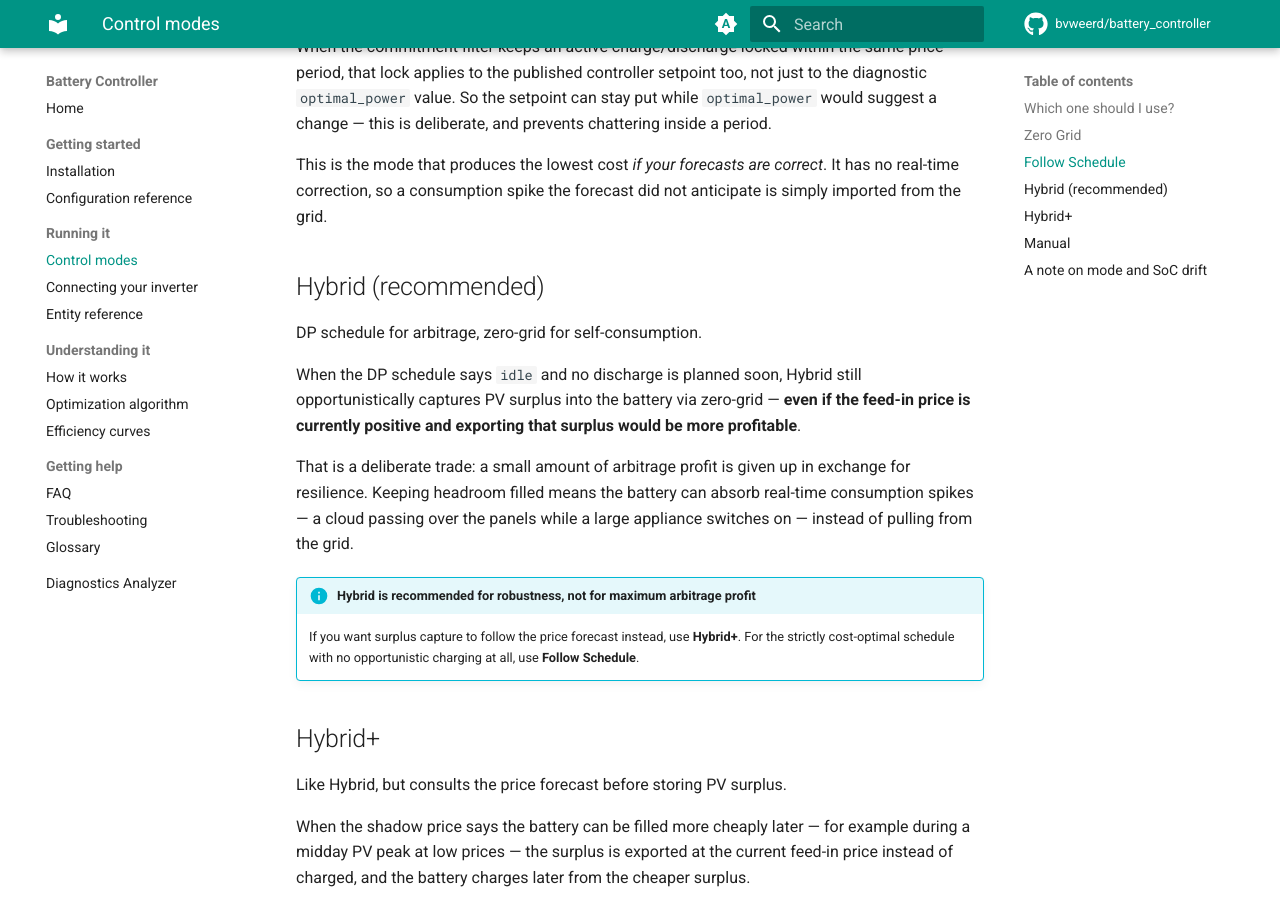
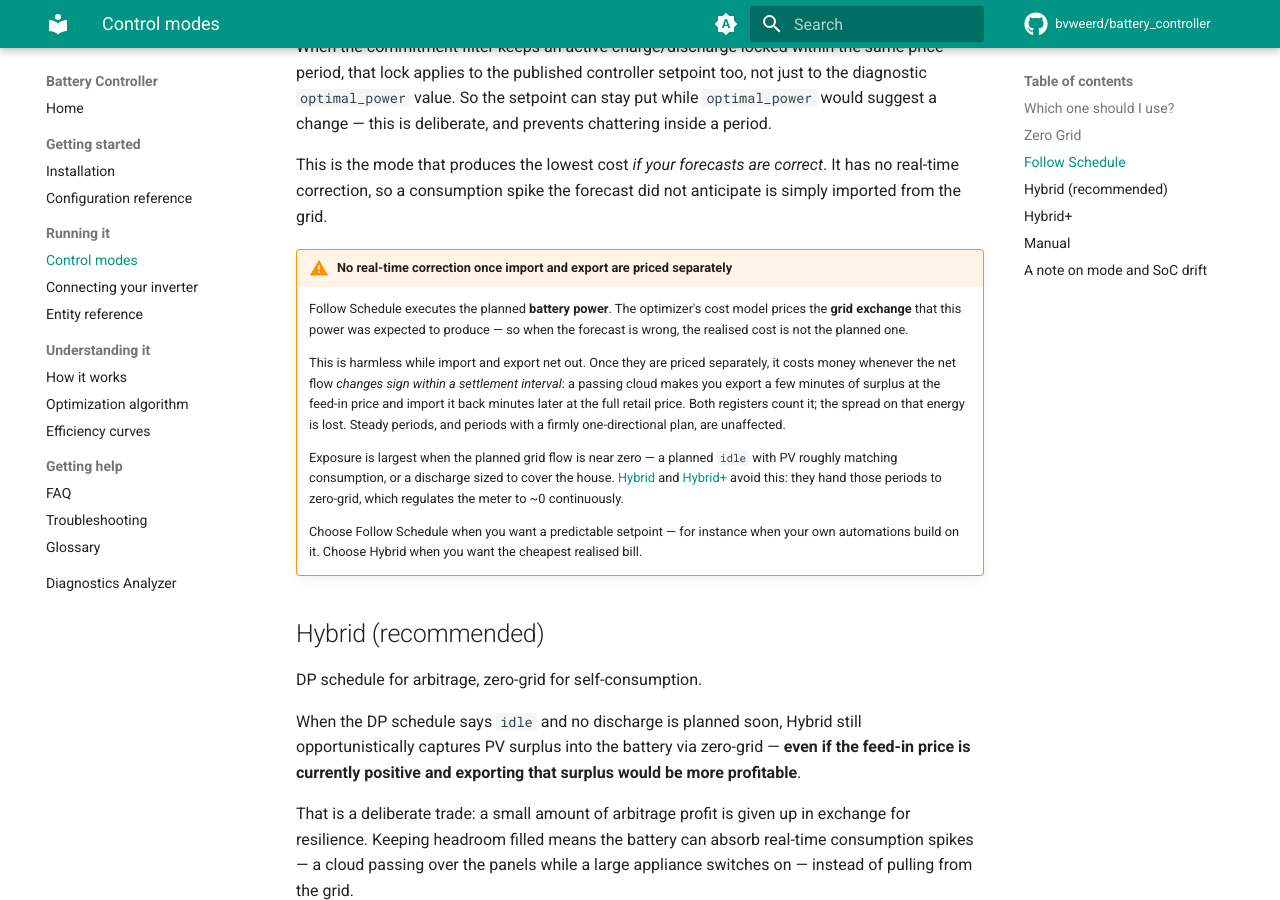
Before and after one commit to bvweerd/battery_controller, an MkDocs documentation site: the page built from docs/control-modes.md, in a window 1280 px wide and 900 px high, scrolled down 2278 px. Built offline with MkDocs 1.6.1 and Material for MkDocs 9.7.7, drawn with Linux system fonts in a browser that asks for light colours; comment, search, counter and statistics services are not loaded.

Commit message:
docs: warn that Follow Schedule has no real-time correction
Follow Schedule executes the planned battery power, but the optimizer's
cost model prices the grid exchange that power was expected to produce.
When the forecast is wrong those diverge, and the realised cost is not
the planned one.

That is harmless while import and export net out. Once they are priced
separately it costs money whenever the net flow changes sign within a
settlement interval — a passing cloud exports surplus at the feed-in
price and imports it back minutes later at the retail price, with both
registers counting it.

Documents the exposure, when it is largest (planned grid flow near
zero), and that Hybrid and Hybrid+ avoid it by handing those periods to
zero-grid. No behaviour change: Follow Schedule's literal execution is
what users of that mode rely on, in particular when driving their own
automations from the setpoint.

Co-Authored-By: Claude Opus 5 <noreply@anthropic.com>
Claude-Session: https://claude.ai/code/session_01KLjUmZWiLB6xHSeoLWUMjr

```diff
--- a/docs/control-modes.md
+++ b/docs/control-modes.md
@@ -55,6 +55,26 @@ This is the mode that produces the lowest cost *if your forecasts are correct*.
 real-time correction, so a consumption spike the forecast did not anticipate is simply
 imported from the grid.
 
+!!! warning "No real-time correction once import and export are priced separately"
+    Follow Schedule executes the planned **battery power**. The optimizer's cost model
+    prices the **grid exchange** that this power was expected to produce — so when the
+    forecast is wrong, the realised cost is not the planned one.
+
+    This is harmless while import and export net out. Once they are priced separately, it
+    costs money whenever the net flow *changes sign within a settlement interval*: a
+    passing cloud makes you export a few minutes of surplus at the feed-in price and
+    import it back minutes later at the full retail price. Both registers count it; the
+    spread on that energy is lost. Steady periods, and periods with a firmly
+    one-directional plan, are unaffected.
+
+    Exposure is largest when the planned grid flow is near zero — a planned `idle` with
+    PV roughly matching consumption, or a discharge sized to cover the house.
+    [Hybrid](#hybrid-recommended) and [Hybrid+](#hybrid) avoid this: they hand those
+    periods to zero-grid, which regulates the meter to ~0 continuously.
+
+    Choose Follow Schedule when you want a predictable setpoint — for instance when your
+    own automations build on it. Choose Hybrid when you want the cheapest realised bill.
+
 ## Hybrid (recommended)
 
 DP schedule for arbitrage, zero-grid for self-consumption.
```
